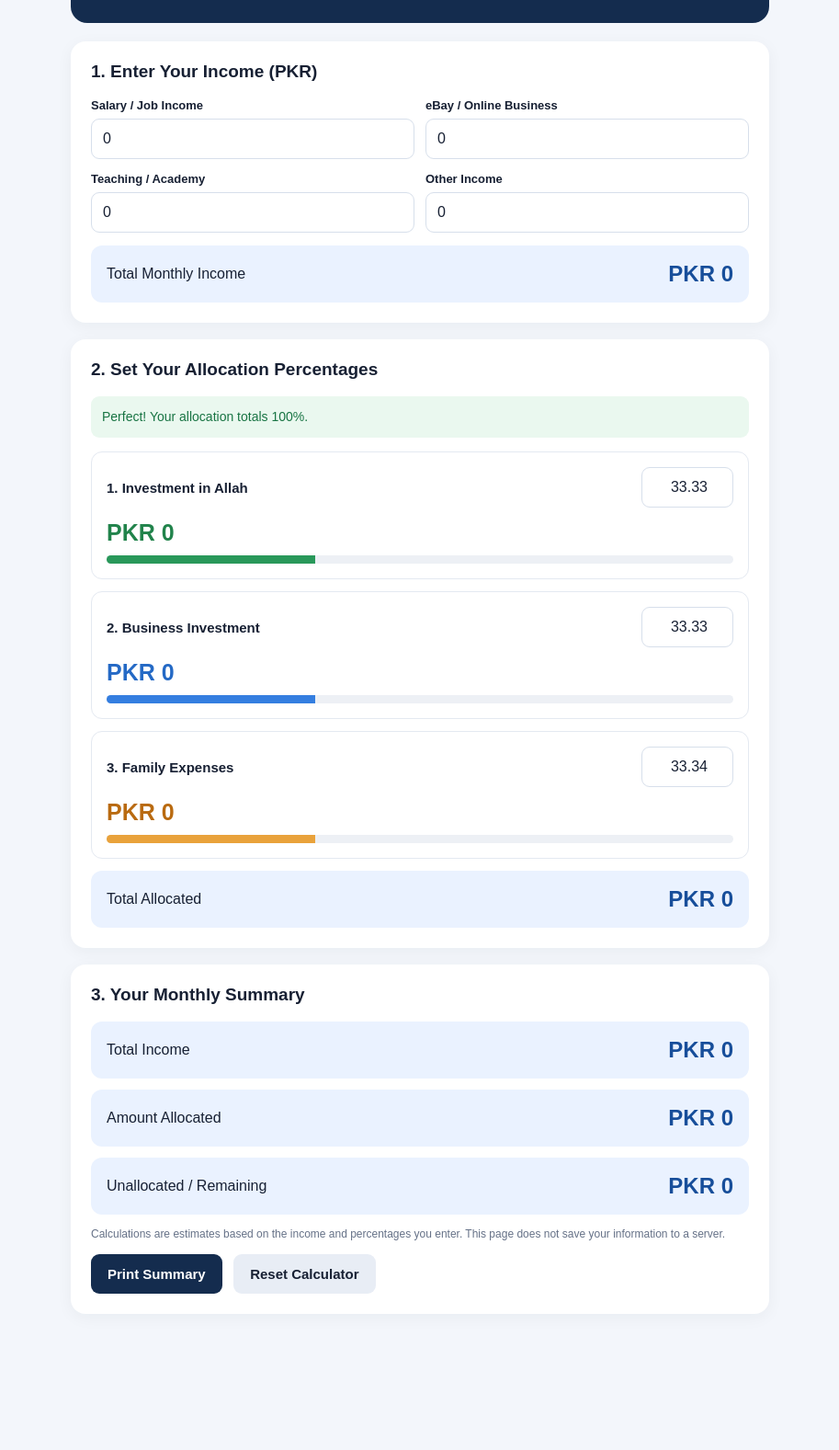
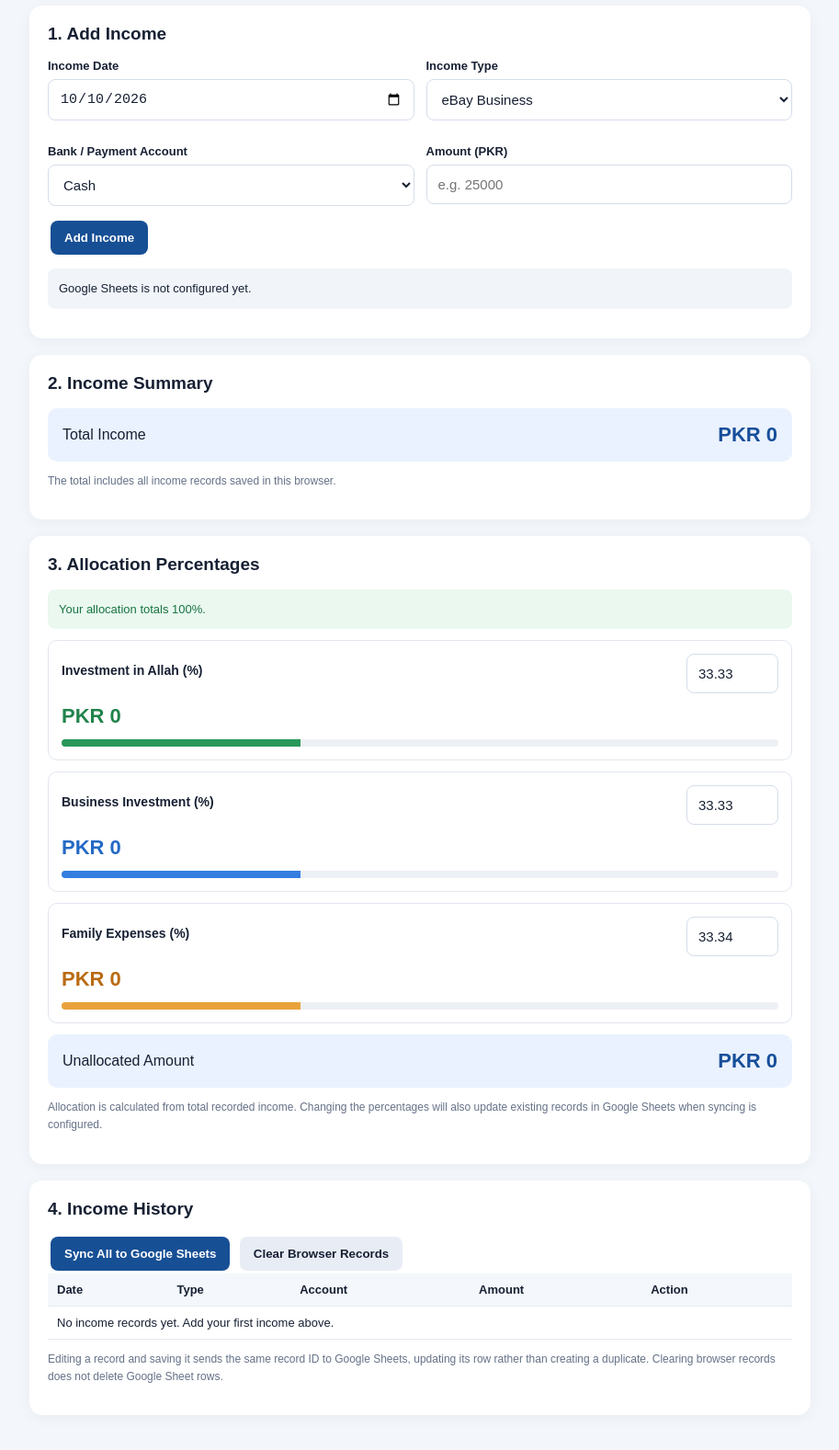
Before and after one commit to huzefamarketer-svg/Income-Calculater, a plain HTML site: page index.html in a window 1280 px wide. Shown: the part 147-1724 px from the top of the page at 92% size, without its empty margins (183-1096 px from the left). Before the commit the page ends 1618 px from the top, so only its background shows below. Drawn offline with Linux system fonts and the light colour scheme.

Commit message:
Update index.html

```diff
--- a/index.html
+++ b/index.html
@@ -3,386 +3,378 @@
 <html lang="en">
 <head>
 <meta charset="UTF-8">
-  <meta name="viewport" content="width=device-width, initial-scale=1.0">
-  <title>My Income Allocation Calculator</title>
+<meta name="viewport" content="width=device-width, initial-scale=1">
+<title>Income Management System</title>
 <style>
-    * { box-sizing: border-box; }
-
-    body {
-      margin: 0;
-      padding: 24px 14px;
-      background: #f3f6fb;
-      color: #172033;
-      font-family: Arial, sans-serif;
-    }
-
-    .container {
-      max-width: 760px;
-      margin: auto;
-    }
-
-    header {
-      background: #142c4e;
-      color: white;
-      padding: 28px 24px;
-      border-radius: 18px;
-      margin-bottom: 20px;
-    }
-
-    header h1 { margin: 0 0 10px; font-size: 27px; }
-    header p { margin: 0; color: #d9e5f5; line-height: 1.6; }
-
-    .card {
-      background: white;
-      padding: 22px;
-      border-radius: 16px;
-      margin-bottom: 18px;
-      box-shadow: 0 4px 18px #1720330c;
-    }
-
-    h2 { font-size: 19px; margin: 0 0 18px; }
-
-    .income-row {
-      display: grid;
-      grid-template-columns: 1fr 1fr;
-      gap: 12px;
-      margin-bottom: 14px;
-    }
-
-    label {
-      display: block;
-      font-size: 13px;
-      font-weight: 700;
-      margin-bottom: 7px;
-    }
-
-    input {
-      width: 100%;
-      min-width: 0;
-      padding: 12px;
-      border: 1px solid #d7dfeb;
-      border-radius: 9px;
-      font-size: 16px;
-      background: white;
-      color: #172033;
-    }
-
-    input:focus {
-      outline: 2px solid #8cb8ff;
-      border-color: #3277d3;
-    }
-
-    .total {
-      background: #eaf2ff;
-      padding: 17px;
-      border-radius: 12px;
-      display: flex;
-      justify-content: space-between;
-      gap: 12px;
-      align-items: center;
-      flex-wrap: wrap;
-    }
-
-    .total strong { font-size: 24px; color: #174e9a; }
-
-    .allocation {
-      border: 1px solid #e4e9f1;
-      border-radius: 12px;
-      padding: 16px;
-      margin-bottom: 13px;
-    }
-
-    .allocation-top {
-      display: flex;
-      justify-content: space-between;
-      gap: 12px;
-      align-items: center;
-      margin-bottom: 13px;
-    }
-
-    .allocation-top label { margin: 0; font-size: 15px; }
-    .percentage { max-width: 100px; text-align: right; }
-
-    .amount {
-      font-size: 25px;
-      font-weight: 700;
-      margin: 10px 0;
-      overflow-wrap: anywhere;
-    }
-
-    .green { color: #21834b; }
-    .blue { color: #2469c5; }
-    .orange { color: #b96a10; }
-
-    .bar {
-      height: 9px;
-      background: #edf0f5;
-      border-radius: 10px;
-      overflow: hidden;
-    }
-
-    .bar-fill {
-      height: 100%;
-      width: 0%;
-      transition: width .2s;
-    }
-
-    .status {
-      padding: 12px;
-      border-radius: 9px;
-      background: #f1f5fa;
-      font-size: 14px;
-      line-height: 1.5;
-      margin-bottom: 15px;
-    }
-
-    .error { color: #b42318; background: #fff0ef; }
-    .success { color: #187443; background: #eaf8ef; }
-
-    button {
-      border: 0;
-      border-radius: 9px;
-      padding: 13px 18px;
-      font-size: 15px;
-      font-weight: 700;
-      cursor: pointer;
-    }
-
-    .reset { background: #e8edf5; color: #172033; }
-    .print { background: #142c4e; color: white; margin-right: 8px; }
-    .note { color: #657187; font-size: 12px; line-height: 1.6; }
-
-    @media (max-width: 480px) {
-      .income-row { grid-template-columns: 1fr; }
-      header h1 { font-size: 23px; }
-      .card { padding: 17px; }
-      .amount { font-size: 22px; }
-    }
-
-    @media print {
-      body { background: white; }
-      .card, header { box-shadow: none; border: 1px solid #ddd; }
-      .buttons { display: none; }
-    }
+*{box-sizing:border-box}
+body{margin:0;padding:20px 12px;background:#f3f6fb;color:#172033;font-family:Arial,sans-serif}
+main{max-width:850px;margin:auto}
+header{background:#142c4e;color:white;padding:26px;border-radius:16px;margin-bottom:18px}
+header h1{margin:0 0 8px;font-size:26px}
+header p{color:#dce7f6;line-height:1.5;margin:0}
+.card{background:white;padding:20px;border-radius:14px;margin-bottom:18px;box-shadow:0 3px 15px #1720330c}
+h2{font-size:19px;margin:0 0 16px}
+.grid{display:grid;grid-template-columns:1fr 1fr;gap:13px}
+.field{margin-bottom:13px}
+label{display:block;font-size:13px;font-weight:bold;margin-bottom:7px}
+input,select{width:100%;padding:12px;border:1px solid #d5ddea;border-radius:8px;font-size:15px;background:white;color:#172033}
+input:focus,select:focus{outline:2px solid #9dc4ff}
+button{padding:11px 15px;border:0;border-radius:8px;font-weight:bold;cursor:pointer;margin:3px}
+.primary{background:#174f95;color:white}
+.secondary{background:#e8edf5;color:#172033}
+.green{color:#21834b}.blue{color:#2469c5}.orange{color:#b96a10}
+.total{padding:16px;background:#eaf2ff;border-radius:10px;display:flex;justify-content:space-between;align-items:center;gap:10px;flex-wrap:wrap}
+.total strong{font-size:22px;color:#174e9a}
+.allocation{border:1px solid #e1e7ef;padding:14px;border-radius:10px;margin:12px 0}
+.allocrow{display:grid;grid-template-columns:1fr 100px;gap:12px;align-items:center}
+.allocrow label{font-size:14px}
+.amount{font-size:22px;font-weight:bold;margin:12px 0}
+.bar{height:8px;background:#edf0f5;border-radius:9px;overflow:hidden}
+.fill{height:100%;width:0%}
+.status{padding:12px;border-radius:8px;background:#f1f5fa;font-size:13px;line-height:1.5;margin:12px 0}
+.good{background:#eaf8ef;color:#187443}
+.bad{background:#fff0ef;color:#b42318}
+.tablewrap{overflow-x:auto}
+table{width:100%;border-collapse:collapse;font-size:13px}
+th,td{text-align:left;padding:10px;border-bottom:1px solid #e5eaf1;white-space:nowrap}
+th{background:#f4f7fb}
+.small{font-size:12px;color:#657187;line-height:1.6}
+@media(max-width:520px){.grid{grid-template-columns:1fr}header h1{font-size:22px}.card{padding:15px}.allocrow{grid-template-columns:1fr 90px}}
+@media print{.noprint{display:none}body{background:white}}
 </style>
 </head>
-
 <body>
-  <main class="container">
+<main>
 <header>
-      <h1>My Income Allocation Calculator</h1>
-      <p>Manage your income with purpose. Allocate your money
-      to giving, business growth, and family needs.</p>
+<h1>My Income Management System</h1>
+<p>Track your income, manage your bank accounts, and allocate money with purpose.</p>
 </header>
 
 <section class="card">
-      <h2>1. Enter Your Income (PKR)</h2>
-
-      <div class="income-row">
-        <div>
-          <label for="salary">Salary / Job Income</label>
-          <input id="salary" type="number" min="0" step="any"
-                 placeholder="0" value="0">
+<h2>1. Add Income</h2>
+<form id="incomeForm">
+<div class="grid">
+<div class="field">
+<label for="incomeDate">Income Date</label>
+<input id="incomeDate" type="date" required>
 </div>
-        <div>
-          <label for="ebay">eBay / Online Business</label>
-          <input id="ebay" type="number" min="0" step="any"
-                 placeholder="0" value="0">
+<div class="field">
+<label for="incomeType">Income Type</label>
+<select id="incomeType" required>
+<option value="eBay Business">eBay Business</option>
+<option value="Skillzhub">Skillzhub</option>
+<option value="Salary">Salary</option>
+<option value="Teaching / Academy">Teaching / Academy</option>
+<option value="Freelancing">Freelancing</option>
+<option value="Other">Other</option>
+</select>
+</div>
+<div class="field">
+<label for="bankAccount">Bank / Payment Account</label>
+<select id="bankAccount" required>
+<option value="Cash">Cash</option>
+<option value="Meezan Bank">Meezan Bank</option>
+<option value="HBL">HBL</option>
+<option value="UBL">UBL</option>
+<option value="Payoneer">Payoneer</option>
+<option value="SadaPay">SadaPay</option>
+<option value="Other">Other</option>
+</select>
+</div>
+<div class="field">
+<label for="incomeAmount">Amount (PKR)</label>
+<input id="incomeAmount" type="number" min="0.01" step="any" placeholder="e.g. 25000" required>
 </div>
 </div>
-
-      <div class="income-row">
-        <div>
-          <label for="teaching">Teaching / Academy</label>
-          <input id="teaching" type="number" min="0" step="any"
-                 placeholder="0" value="0">
-        </div>
-        <div>
-          <label for="other">Other Income</label>
-          <input id="other" type="number" min="0" step="any"
-                 placeholder="0" value="0">
-        </div>
-      </div>
-
-      <div class="total">
-        <span>Total Monthly Income</span>
-        <strong id="totalIncome">PKR 0</strong>
-      </div>
+<button class="primary" id="saveBtn" type="submit">Add Income</button>
+<button class="secondary" type="button" id="cancelEdit" hidden>Cancel Edit</button>
+</form>
+<div id="syncStatus" class="status">Google Sheets is not configured yet.</div>
 </section>
 
 <section class="card">
-      <h2>2. Set Your Allocation Percentages</h2>
+<h2>2. Income Summary</h2>
+<div class="total"><span>Total Income</span><strong id="totalIncome">PKR 0</strong></div>
+<p class="small">The total includes all income records saved in this browser.</p>
+</section>
 
-      <div class="status" id="status" aria-live="polite">
-        Your allocation percentages must total 100%.
+<section class="card">
+<h2>3. Allocation Percentages</h2>
+<div id="allocationStatus" class="status">Your percentages must total 100%.</div>
+
+<div class="allocation">
+<div class="allocrow">
+<label for="allahPct">Investment in Allah (%)</label>
+<input id="allahPct" type="number" min="0" max="100" step="any" value="33.33">
+</div>
+<div id="allahAmount" class="amount green">PKR 0</div>
+<div class="bar"><div id="allahBar" class="fill" style="background:#29985a"></div></div>
 </div>
 
 <div class="allocation">
-        <div class="allocation-top">
-          <label for="allahPct">1. Investment in Allah</label>
-          <input class="percentage" id="allahPct" type="number"
-                 min="0" max="100" step="any" value="33.33"
-                 aria-label="Investment in Allah percentage">
+<div class="allocrow">
+<label for="businessPct">Business Investment (%)</label>
+<input id="businessPct" type="number" min="0" max="100" step="any" value="33.33">
 </div>
-        <div class="amount green" id="allahAmount">PKR 0</div>
-        <div class="bar">
-          <div class="bar-fill" id="allahBar" style="background:#29985a"></div>
-        </div>
+<div id="businessAmount" class="amount blue">PKR 0</div>
+<div class="bar"><div id="businessBar" class="fill" style="background:#347ee0"></div></div>
 </div>
 
 <div class="allocation">
-        <div class="allocation-top">
-          <label for="businessPct">2. Business Investment</label>
-          <input class="percentage" id="businessPct" type="number"
-                 min="0" max="100" step="any" value="33.33"
-                 aria-label="Business investment percentage">
+<div class="allocrow">
+<label for="familyPct">Family Expenses (%)</label>
+<input id="familyPct" type="number" min="0" max="100" step="any" value="33.34">
 </div>
-        <div class="amount blue" id="businessAmount">PKR 0</div>
-        <div class="bar">
-          <div class="bar-fill" id="businessBar" style="background:#347ee0"></div>
+<div id="familyAmount" class="amount orange">PKR 0</div>
+<div class="bar"><div id="familyBar" class="fill" style="background:#e9a23b"></div></div>
 </div>
-      </div>
-
-      <div class="allocation">
-        <div class="allocation-top">
-          <label for="familyPct">3. Family Expenses</label>
-          <input class="percentage" id="familyPct" type="number"
-                 min="0" max="100" step="any" value="33.34"
-                 aria-label="Family expenses percentage">
-        </div>
-        <div class="amount orange" id="familyAmount">PKR 0</div>
-        <div class="bar">
-          <div class="bar-fill" id="familyBar" style="background:#e9a23b"></div>
-        </div>
-      </div>
-
-      <div class="total">
-        <span>Total Allocated</span>
-        <strong id="allocatedTotal">PKR 0</strong>
-      </div>
+<div class="total"><span>Unallocated Amount</span><strong id="remaining">PKR 0</strong></div>
+<p class="small">Allocation is calculated from total recorded income. Changing the percentages will also update existing records in Google Sheets when syncing is configured.</p>
 </section>
 
 <section class="card">
-      <h2>3. Your Monthly Summary</h2>
-
-      <div class="total" style="margin-bottom:12px">
-        <span>Total Income</span>
-        <strong id="summaryIncome">PKR 0</strong>
+<h2>4. Income History</h2>
+<div class="noprint">
+<button id="syncAll" class="primary" type="button">Sync All to Google Sheets</button>
+<button id="resetAll" class="secondary" type="button">Clear Browser Records</button>
 </div>
-
-      <div class="total" style="margin-bottom:12px">
-        <span>Amount Allocated</span>
-        <strong id="summaryAllocated">PKR 0</strong>
+<div class="tablewrap">
+<table>
+<thead><tr><th>Date</th><th>Type</th><th>Account</th><th>Amount</th><th class="noprint">Action</th></tr></thead>
+<tbody id="history"></tbody>
+</table>
 </div>
-
-      <div class="total">
-        <span>Unallocated / Remaining</span>
-        <strong id="remaining">PKR 0</strong>
-      </div>
-
-      <p class="note">
-        Calculations are estimates based on the income and percentages
-        you enter. This page does not save your information to a server.
-      </p>
-
-      <div class="buttons">
-        <button class="print" onclick="window.print()">Print Summary</button>
-        <button class="reset" id="reset">Reset Calculator</button>
-      </div>
+<p class="small">Editing a record and saving it sends the same record ID to Google Sheets, updating its row rather than creating a duplicate. Clearing browser records does not delete Google Sheet rows.</p>
 </section>
 </main>
 
 <script>
-    const incomeIds = ["salary", "ebay", "teaching", "other"];
-    const categories = [
-      { pct: "allahPct", amount: "allahAmount", bar: "allahBar" },
-      { pct: "businessPct", amount: "businessAmount", bar: "businessBar" },
-      { pct: "familyPct", amount: "familyAmount", bar: "familyBar" }
-    ];
+const SHEETS_URL = "PASTE_YOUR_APPS_SCRIPT_WEB_APP_URL_HERE";
+const STORAGE_KEY = "incomeManagerRecordsV2";
+const DEFAULT_PCTS = [33.33, 33.33, 33.34];
 
-    const money = value => "PKR " + value.toLocaleString("en-PK", {
+let records = [];
+let editingId = null;
+
+try {
+  records = JSON.parse(localStorage.getItem(STORAGE_KEY) || "[]");
+  if (!Array.isArray(records)) records = [];
+} catch {
+  records = [];
+}
+
+const $ = id => document.getElementById(id);
+const money = n => "PKR " + Number(n).toLocaleString("en-PK", {
   maximumFractionDigits: 2
 });
 
-    function readNumber(id) {
-      const input = document.getElementById(id);
-      const value = Number(input.value);
-      return input.value.trim() !== "" && Number.isFinite(value)
-        ? value : 0;
+function saveLocal() {
+  localStorage.setItem(STORAGE_KEY, JSON.stringify(records));
 }
 
-    function calculate() {
-      const invalidIncome = incomeIds.some(id => {
-        const input = document.getElementById(id);
-        return input.value.trim() !== "" &&
-          (!Number.isFinite(Number(input.value)) || Number(input.value) < 0);
+function percentages() {
+  return ["allahPct", "businessPct", "familyPct"].map(id => {
+    const el = $(id);
+    return el.value.trim() === "" ? NaN : Number(el.value);
+  });
+}
+
+function validPercentages() {
+  const p = percentages();
+  return p.every(n => Number.isFinite(n) && n >= 0 && n <= 100) &&
+    Math.abs(p.reduce((a,b) => a+b, 0) - 100) < 0.000001;
+}
+
+function totalIncome() {
+  return records.reduce((sum, r) => sum + Number(r.amount || 0), 0);
+}
+
+function render() {
+  const total = totalIncome();
+  const p = percentages();
+  const valid = validPercentages();
+
+  $("totalIncome").textContent = money(total);
+
+  const names = ["allahAmount", "businessAmount", "familyAmount"];
+  const bars = ["allahBar", "businessBar", "familyBar"];
+  let allocated = 0;
+
+  p.forEach((pct, i) => {
+    const amount = valid ? total * pct / 100 : 0;
+    allocated += amount;
+    $(names[i]).textContent = money(amount);
+    $(bars[i]).style.width =
+      Number.isFinite(pct) ? Math.max(0, Math.min(100, pct)) + "%" : "0%";
   });
 
-      const invalidPercent = categories.some(item => {
-        const input = document.getElementById(item.pct);
-        return input.value.trim() === "" ||
-          !Number.isFinite(Number(input.value)) ||
-          Number(input.value) < 0 || Number(input.value) > 100;
+  $("remaining").textContent = money(valid ? total - allocated : total);
+
+  $("allocationStatus").className = "status " + (valid ? "good" : "bad");
+  $("allocationStatus").textContent = valid
+    ? "Your allocation totals 100%."
+    : "Please set valid percentages that total exactly 100% before syncing.";
+
+  $("history").innerHTML = "";
+
+  if (!records.length) {
+    $("history").innerHTML =
+      '<tr><td colspan="5">No income records yet. Add your first income above.</td></tr>';
+  } else {
+    records.slice().sort((a,b) => b.date.localeCompare(a.date)).forEach(r => {
+      const tr = document.createElement("tr");
+      [r.date, r.type, r.bank, money(r.amount)].forEach(value => {
+        const td = document.createElement("td");
+        td.textContent = value;
+        tr.appendChild(td);
       });
 
-      const income = incomeIds.reduce((sum, id) => sum + readNumber(id), 0);
-      const percentages = categories.map(item => readNumber(item.pct));
-      const percentTotal = percentages.reduce((a, b) => a + b, 0);
-
-      document.getElementById("totalIncome").textContent = money(income);
-      document.getElementById("summaryIncome").textContent = money(income);
-
-      const status = document.getElementById("status");
-      status.className = "status";
-
-      if (invalidIncome || invalidPercent) {
-        status.textContent =
-          "Please enter valid non-negative income values and percentages between 0 and 100.";
-        status.classList.add("error");
-      } else if (Math.abs(percentTotal - 100) > 0.000001) {
-        status.textContent =
-          "Your percentages total " + percentTotal.toFixed(2) +
-          "%. Adjust them until the total is exactly 100%.";
-        status.classList.add("error");
-      } else {
-        status.textContent = "Perfect! Your allocation totals 100%.";
-        status.classList.add("success");
+      const action = document.createElement("td");
+      action.className = "noprint";
+      const btn = document.createElement("button");
+      btn.className = "secondary";
+      btn.textContent = "Edit";
+      btn.type = "button";
+      btn.addEventListener("click", () => editRecord(r.id));
+      action.appendChild(btn);
+      tr.appendChild(action);
+      $("history").appendChild(tr);
+    });
+  }
 }
 
-      let allocated = 0;
+function setSyncStatus(message, error = false) {
+  $("syncStatus").className = "status " + (error ? "bad" : "good");
+  $("syncStatus").textContent = message;
+}
 
-      categories.forEach((item, index) => {
-        const valid = !invalidIncome && !invalidPercent &&
-          Math.abs(percentTotal - 100) <= 0.000001;
-        const amount = valid ? income * percentages[index] / 100 : 0;
+function syncRecord(record) {
+  if (!SHEETS_URL.startsWith("https://script.google.com/")) {
+    setSyncStatus("Add your Apps Script Web app URL in the code first.", true);
+    return;
+  }
 
-        allocated += amount;
-        document.getElementById(item.amount).textContent = money(amount);
-        document.getElementById(item.bar).style.width =
-          Math.min(100, Math.max(0, percentages[index])) + "%";
+  if (!validPercentages()) {
+    setSyncStatus("Fix allocation percentages so they total 100% before syncing.", true);
+    return;
+  }
+
+  const p = percentages();
+  const payload = {
+    action: "save",
+    id: record.id,
+    date: record.date,
+    type: record.type,
+    bank: record.bank,
+    amount: Number(record.amount),
+    allahPct: p[0],
+    businessPct: p[1],
+    familyPct: p[2]
+  };
+
+  // no-cors avoids browser preflight restrictions for this simple POST.
+  // The browser cannot read the response, so this is not a confirmed receipt.
+  fetch(SHEETS_URL, {
+    method: "POST",
+    mode: "no-cors",
+    headers: {"Content-Type": "text/plain;charset=utf-8"},
+    body: JSON.stringify(payload)
+  }).then(() => {
+    setSyncStatus("Sync request sent for " + record.date +
+      ". Check Google Sheets to confirm the row was added or updated.");
+  }).catch(() => {
+    setSyncStatus("Could not send the sync request. Check your URL and internet connection.", true);
+  });
+}
+
+function syncAll() {
+  if (!validPercentages()) {
+    setSyncStatus("Set percentages that total 100% before syncing.", true);
+    return;
+  }
+  if (!records.length) {
+    setSyncStatus("There are no income records to sync.", true);
+    return;
+  }
+  setSyncStatus("Sending records to Google Sheets...");
+  records.forEach(syncRecord);
+}
+
+$("incomeForm").addEventListener("submit", event => {
+  event.preventDefault();
+
+  const amount = Number($("incomeAmount").value);
+  if (!Number.isFinite(amount) || amount <= 0) {
+    setSyncStatus("Enter an income amount greater than zero.", true);
+    return;
+  }
+
+  const record = {
+    id: editingId || (crypto.randomUUID
+      ? crypto.randomUUID()
+      : Date.now() + "-" + Math.random().toString(36).slice(2)),
+    date: $("incomeDate").value,
+    type: $("incomeType").value,
+    bank: $("bankAccount").value,
+    amount: amount
+  };
+
+  if (!record.date) {
+    setSyncStatus("Please select the income date.", true);
+    return;
+  }
+
+  if (editingId) {
+    records = records.map(r => r.id === editingId ? record : r);
+  } else {
+    records.push(record);
+  }
+
+  saveLocal();
+  render();
+  syncRecord(record);
+  resetForm();
 });
 
-      document.getElementById("allocatedTotal").textContent =
-        money(allocated);
-      document.getElementById("summaryAllocated").textContent =
-        money(allocated);
-      document.getElementById("remaining").textContent =
-        money(income - allocated);
+function editRecord(id) {
+  const record = records.find(r => r.id === id);
+  if (!record) return;
+  editingId = id;
+  $("incomeDate").value = record.date;
+  $("incomeType").value = record.type;
+  $("bankAccount").value = record.bank;
+  $("incomeAmount").value = record.amount;
+  $("saveBtn").textContent = "Update Income";
+  $("cancelEdit").hidden = false;
+  $("incomeDate").focus();
 }
 
-    [...incomeIds, ...categories.map(item => item.pct)].forEach(id => {
-      document.getElementById(id).addEventListener("input", calculate);
+function resetForm() {
+  editingId = null;
+  $("incomeForm").reset();
+  $("incomeDate").value = new Date().toLocaleDateString("en-CA");
+  $("saveBtn").textContent = "Add Income";
+  $("cancelEdit").hidden = true;
+}
+
+$("cancelEdit").addEventListener("click", resetForm);
+$("syncAll").addEventListener("click", syncAll);
+
+$("resetAll").addEventListener("click", () => {
+  if (!confirm("Clear all income records stored in this browser? Google Sheet rows will not be deleted.")) return;
+  records = [];
+  saveLocal();
+  resetForm();
+  render();
+  setSyncStatus("Browser records cleared. Existing Google Sheet rows remain unchanged.");
 });
 
-    document.getElementById("reset").addEventListener("click", () => {
-      incomeIds.forEach(id => document.getElementById(id).value = 0);
-      document.getElementById("allahPct").value = 33.33;
-      document.getElementById("businessPct").value = 33.33;
-      document.getElementById("familyPct").value = 33.34;
-      calculate();
+["allahPct", "businessPct", "familyPct"].forEach(id => {
+  $(id).addEventListener("input", render);
 });
 
-    calculate();
+$("incomeDate").value = new Date().toLocaleDateString("en-CA");
+render();
 </script>
 </body>
 </html>
```
Lines whose indentation alone changed are shown as unchanged.
